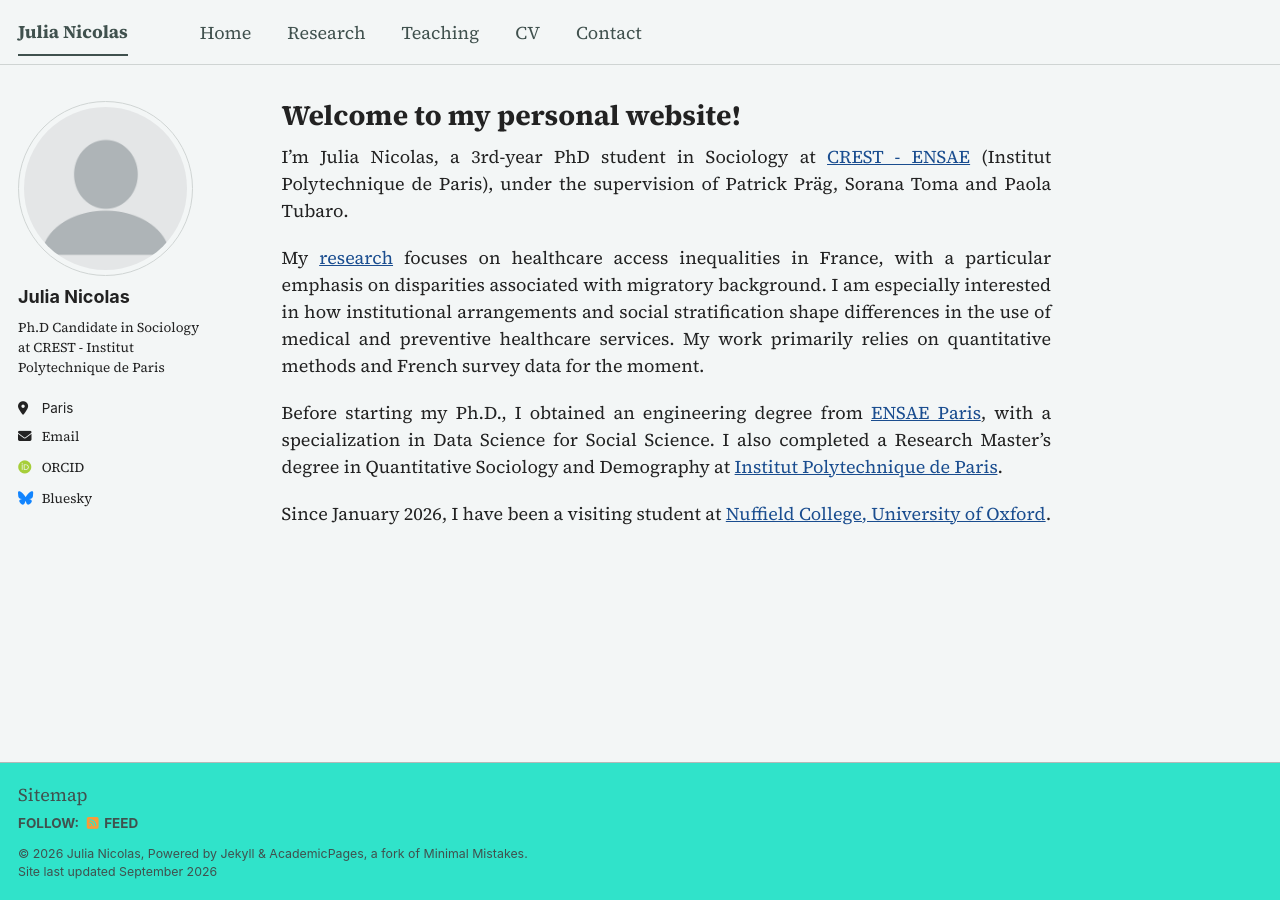
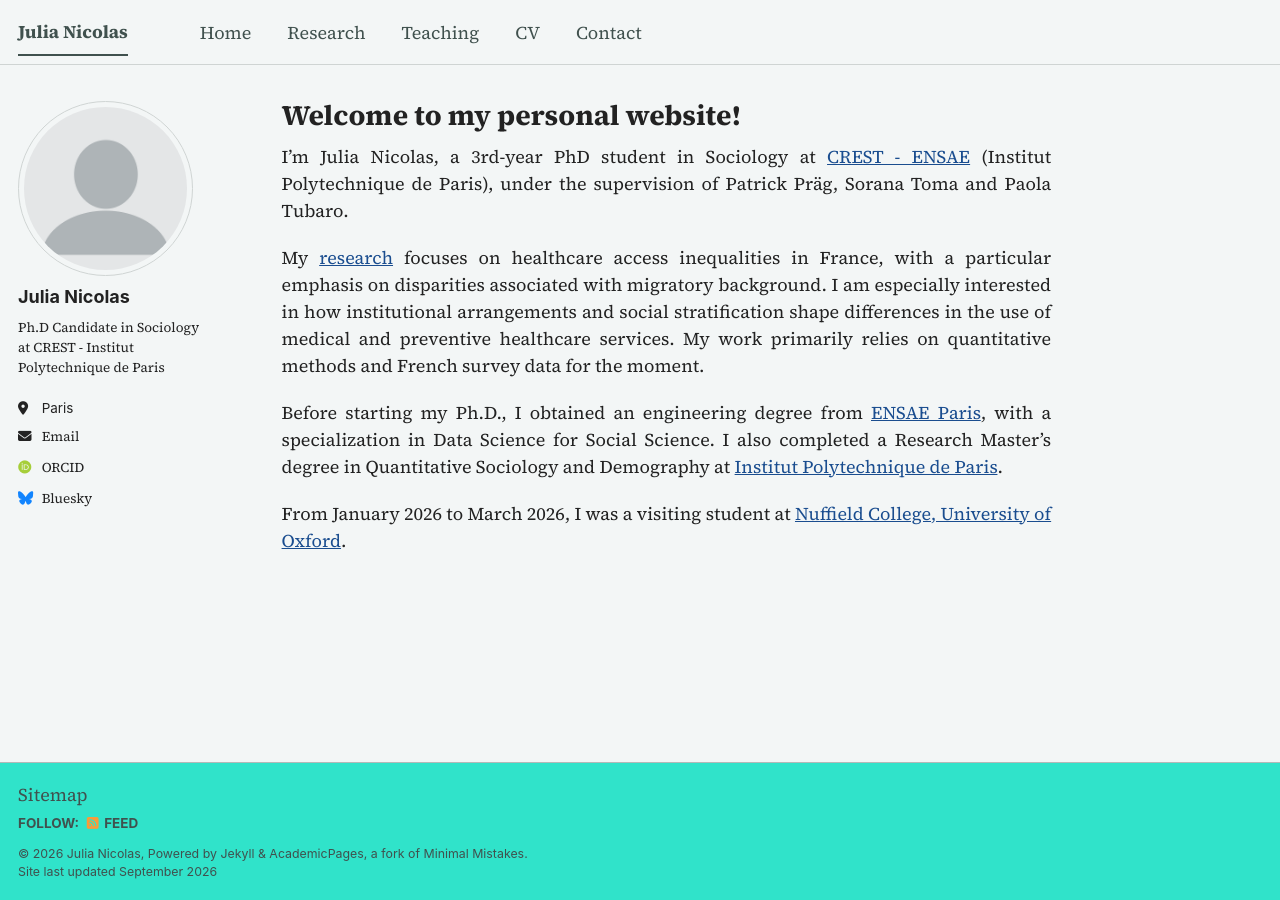
Before and after one commit to Julia-Nicolas/julia-nicolas.github.io, a Jekyll site: the page built from _pages/about.md, in a window 1280 px wide. Built offline with Jekyll 4.4.1, drawn with Linux system fonts in a browser that asks for light colours; some web fonts are replaced; a script bundle is joined from its source files by our own code; library files that are not in the unit come from our copies.

Commit message:
Update about.md

```diff
--- a/_pages/about.md
+++ b/_pages/about.md
@@ -13,4 +13,4 @@
 
 Before starting my Ph.D., I obtained an engineering degree from [ENSAE Paris](https://www.ensae.fr/), with a specialization in Data Science for Social Science. I also completed a Research Master’s degree in Quantitative Sociology and Demography at [Institut Polytechnique de Paris](https://www.ip-paris.fr/).
 
-Since January 2026, I have been a visiting student at [Nuffield College, University of Oxford](https://www.nuffield.ox.ac.uk/).
+From January 2026 to March 2026, I was a visiting student at [Nuffield College, University of Oxford](https://www.nuffield.ox.ac.uk/).
```
